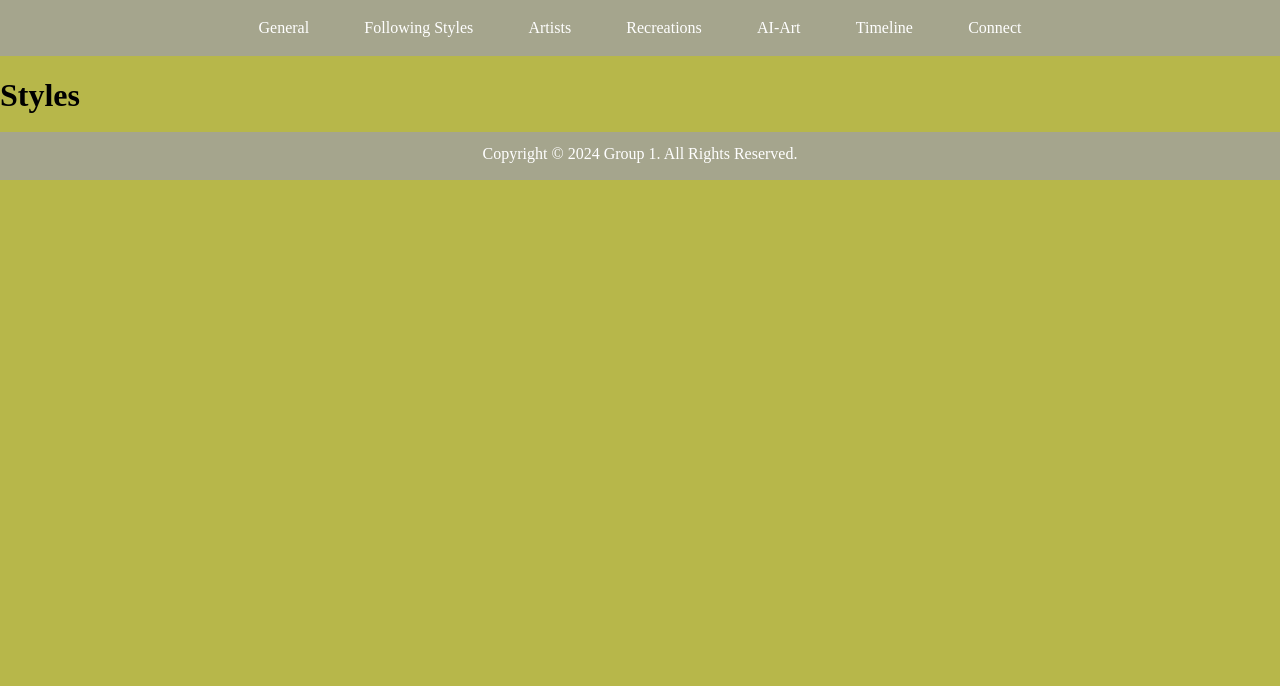
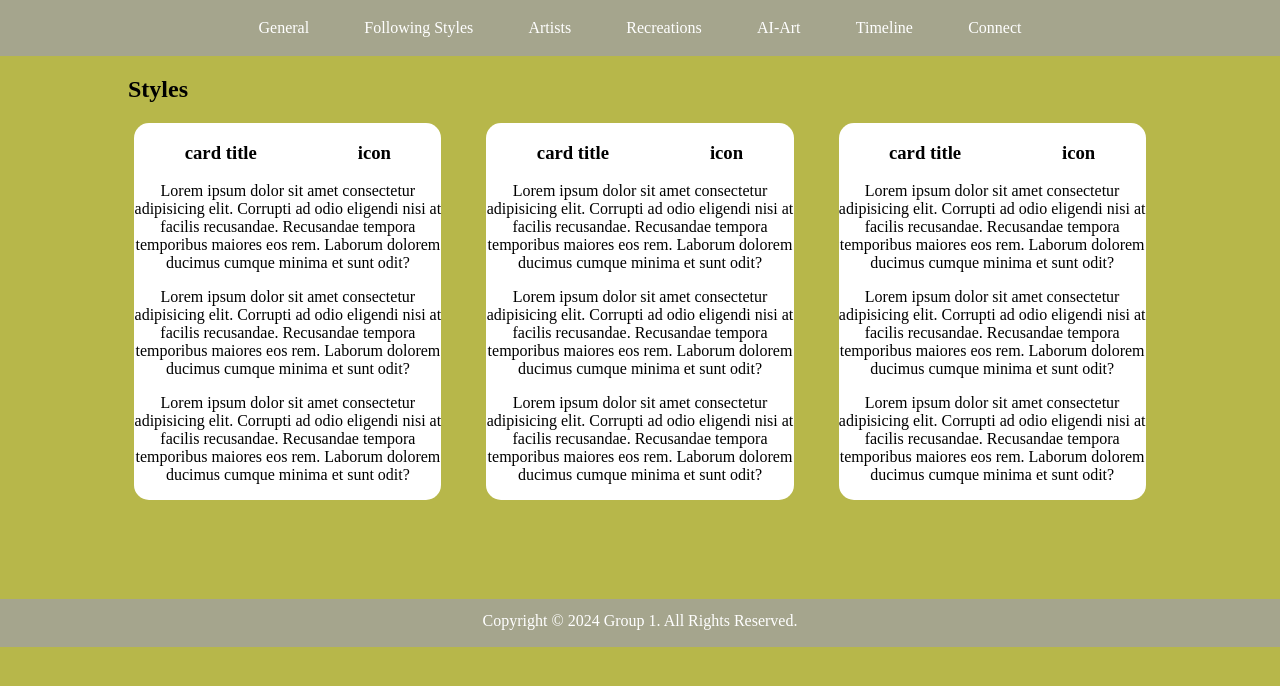
Before and after one commit to Tykki/italy, a website built with Vite: page index.html in a window 1280 px wide. Both pictures are taken after a click on the link "Following Styles". Built offline with nearby package versions, Linux system fonts and the light colour scheme.

Commit message:
another page done

```diff
--- a/assets/css/style.css
+++ b/assets/css/style.css
@@ -85,3 +85,21 @@ footer>p{
 .leader-imgs>img:last-child {
     margin-right: initial;
 }
+.card-wrapper{
+    text-align: center;
+}
+.card {
+    display: inline-block;
+    width: 30%;
+    background-color: white;
+    border-radius: 15px;
+    margin-right: 4%;
+    margin-bottom: 10%;
+}
+.card:last-child{
+    margin-right: initial;
+}
+.card>h3{
+    display: flex;
+    justify-content: space-around;
+}
--- a/index.html
+++ b/index.html
@@ -50,9 +50,34 @@
           </section>
         </div>
       </section>
+    </main>
+
+    <main id="styles" class="hide">
+      <section class="container">
+        <h1>Styles</h1>
+        <div class="card-wrapper">
+          <section class="card">
+            <h3>card title <span>icon</span></h3>
+            <p>Lorem ipsum dolor sit amet consectetur adipisicing elit. Corrupti ad odio eligendi nisi at facilis recusandae. Recusandae tempora temporibus maiores eos rem. Laborum dolorem ducimus cumque minima et sunt odit?</p>
+            <p>Lorem ipsum dolor sit amet consectetur adipisicing elit. Corrupti ad odio eligendi nisi at facilis recusandae. Recusandae tempora temporibus maiores eos rem. Laborum dolorem ducimus cumque minima et sunt odit?</p>
+            <p>Lorem ipsum dolor sit amet consectetur adipisicing elit. Corrupti ad odio eligendi nisi at facilis recusandae. Recusandae tempora temporibus maiores eos rem. Laborum dolorem ducimus cumque minima et sunt odit?</p>
+          </section>
+          <section class="card">
+            <h3>card title <span>icon</span></h3>
+            <p>Lorem ipsum dolor sit amet consectetur adipisicing elit. Corrupti ad odio eligendi nisi at facilis recusandae. Recusandae tempora temporibus maiores eos rem. Laborum dolorem ducimus cumque minima et sunt odit?</p>
+            <p>Lorem ipsum dolor sit amet consectetur adipisicing elit. Corrupti ad odio eligendi nisi at facilis recusandae. Recusandae tempora temporibus maiores eos rem. Laborum dolorem ducimus cumque minima et sunt odit?</p>
+            <p>Lorem ipsum dolor sit amet consectetur adipisicing elit. Corrupti ad odio eligendi nisi at facilis recusandae. Recusandae tempora temporibus maiores eos rem. Laborum dolorem ducimus cumque minima et sunt odit?</p>
+          </section>
+          <section class="card">
+            <h3>card title <span>icon</span></h3>
+            <p>Lorem ipsum dolor sit amet consectetur adipisicing elit. Corrupti ad odio eligendi nisi at facilis recusandae. Recusandae tempora temporibus maiores eos rem. Laborum dolorem ducimus cumque minima et sunt odit?</p>
+            <p>Lorem ipsum dolor sit amet consectetur adipisicing elit. Corrupti ad odio eligendi nisi at facilis recusandae. Recusandae tempora temporibus maiores eos rem. Laborum dolorem ducimus cumque minima et sunt odit?</p>
+            <p>Lorem ipsum dolor sit amet consectetur adipisicing elit. Corrupti ad odio eligendi nisi at facilis recusandae. Recusandae tempora temporibus maiores eos rem. Laborum dolorem ducimus cumque minima et sunt odit?</p>
+          </section>
+        </div>
+      </section>
 
     </main>
-    <main id="styles" class="hide"><h1>Styles</h1></main>
     <main id="artists" class="hide"><h1>Artists</h1></main>
     <main id="rec" class="hide"><h1>Rec</h1></main>
     <main id="ai" class="hide"><h1>AI</h1></main>
```
